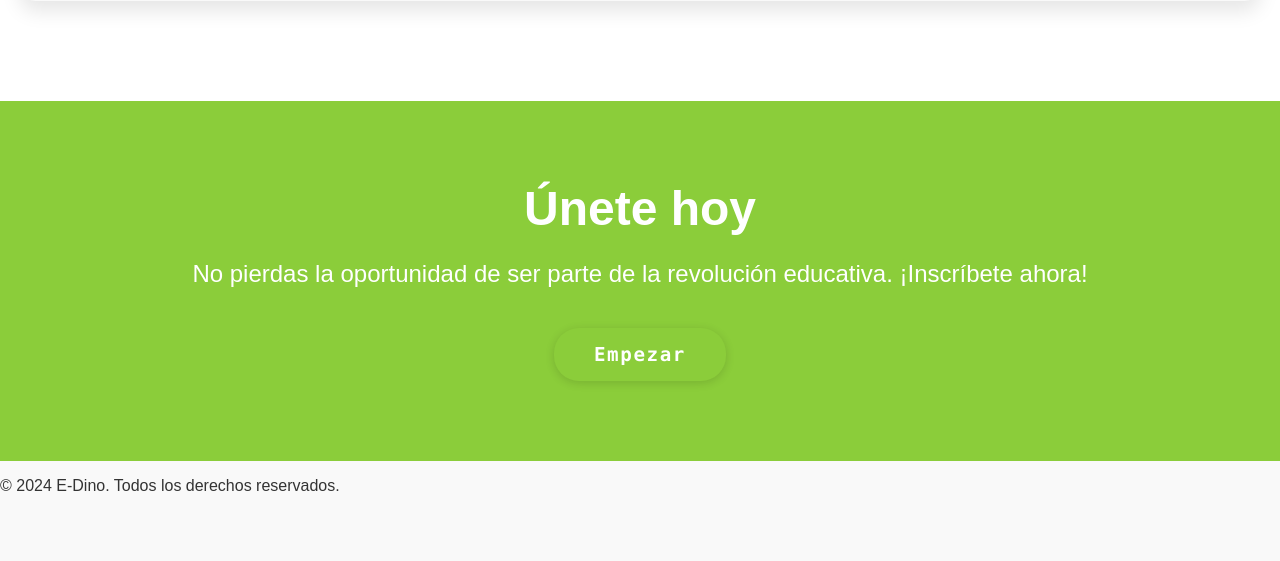
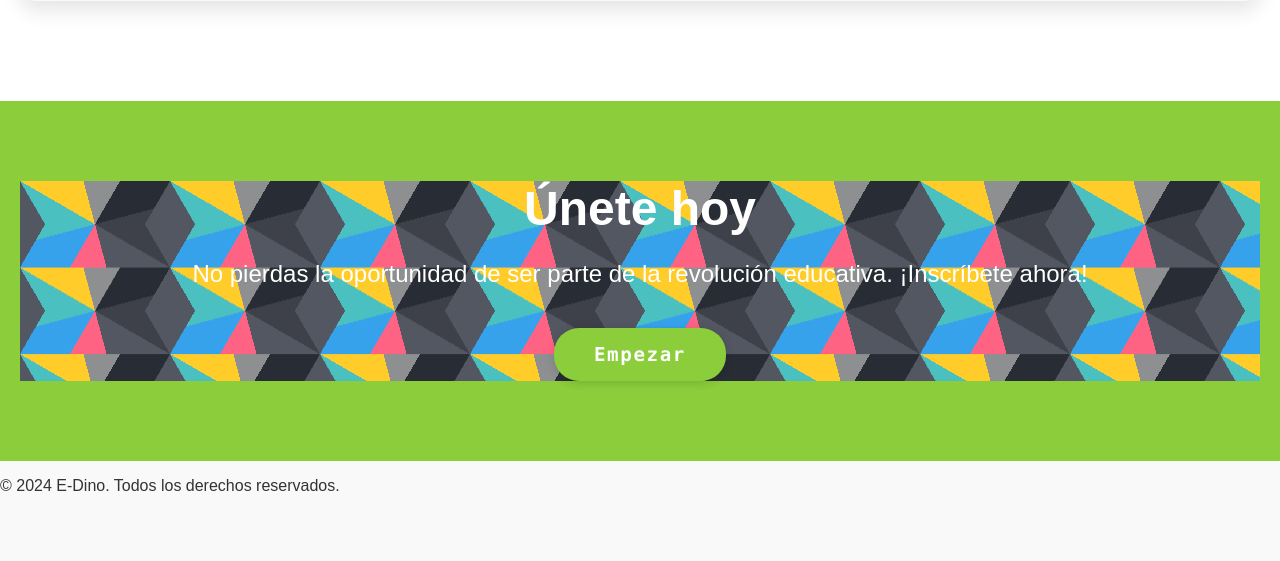
Before and after one commit to JulioDiaz131xd/e-dino_host, a PHP site: page / in a window 1280 px wide. Shown: the part 1975-2536 px from the top of the page. Run offline with PHP 8.4, Linux system fonts and the light colour scheme; some libraries are stand-ins or nearby versions.

Commit message:
Update style-index.css

```diff
--- a/assets/css/style-index.css
+++ b/assets/css/style-index.css
@@ -621,6 +621,42 @@ body.dark-mode .cta button {
     transform: scale(1.05);
 }
 
+/* From Uiverse.io by mRcOol7 */
+.ctadiv {
+  width: 100%;
+  height: 100%;
+  --s: 150px;
+  --c1: #282c34;
+  --c2: #3e4149;
+  --c3: #525762;
+  --c4: #ff6384;
+  --c5: #36a2eb;
+  --c6: #4bc0c0;
+  --c7: #ffcc29;
+  --c8: #8e8f91;
+  --c9: #626262;
+
+  background: repeating-conic-gradient(
+        from 30deg,
+        #0000 0 120deg,
+        var(--c3) 0 180deg
+      )
+      calc(0.5 * var(--s)) calc(0.5 * var(--s) * 0.577),
+    repeating-conic-gradient(
+      from 30deg,
+      var(--c1) 0 45deg,
+      var(--c2) 0 90deg,
+      var(--c3) 0 135deg,
+      var(--c4) 0 180deg,
+      var(--c5) 0 225deg,
+      var(--c6) 0 270deg,
+      var(--c7) 0 315deg,
+      var(--c8) 0 360deg,
+      var(--c9) 0 405deg
+    );
+  background-size: var(--s) calc(var(--s) * 0.577);
+}
+
 /* FAQ Section */
 .faq {
     padding: 80px 20px;
```
